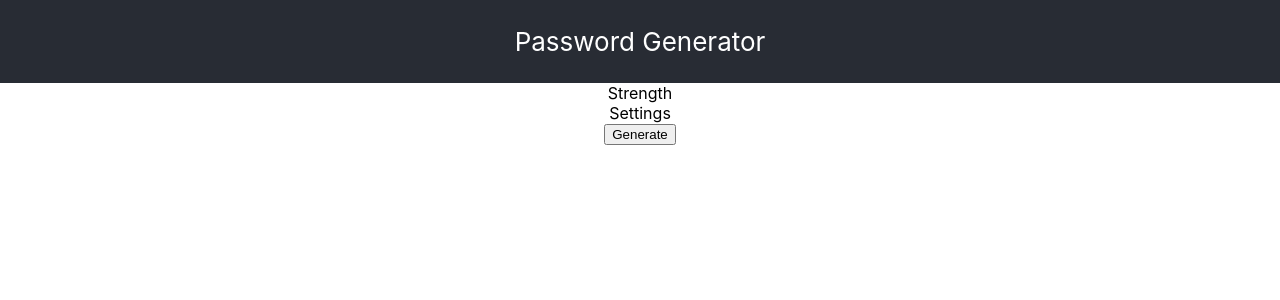
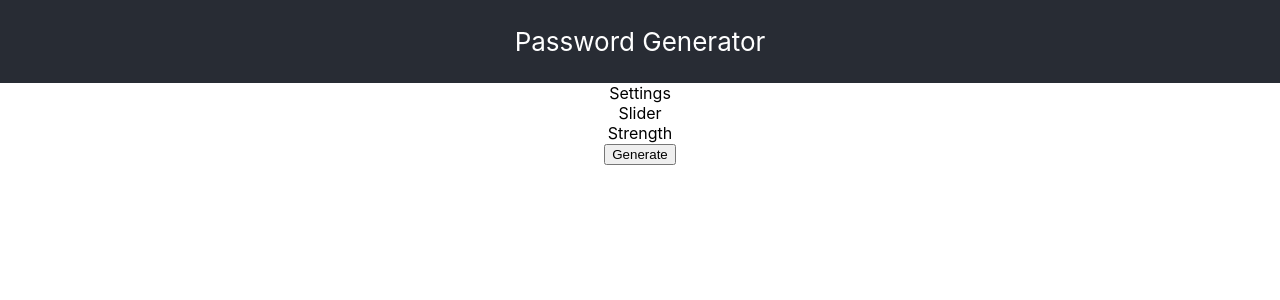
Before and after one commit to kaiuliia/password-generator, a React (Create React App) app: page / in a window 1280 px wide. Shown: the top 300 px of the page. Built offline with nearby package versions, Linux system fonts and the light colour scheme.

Commit message:
created slider component

```diff
--- a/src/Components/settings/settings.js
+++ b/src/Components/settings/settings.js
@@ -1,12 +1,15 @@
 import React from "react";
 import {Strength} from "./strength";
+import {Slider} from "./slider";
 // import { useSelector } from "react-redux";
 
 
 export const Settings = () => {
     return (
         <div className="settings-container">
+            Settings
+            <Slider />
             <Strength />
-            Settings</div>
+           </div>
     )
 };
--- a/src/Components/settings/slider.js
+++ b/src/Components/settings/slider.js
@@ -0,0 +1,9 @@
+import React from "react";
+// import { useSelector } from "react-redux";
+
+
+export const Slider = () => {
+    return (
+        <div className="slider-container">Slider</div>
+    )
+};
```
